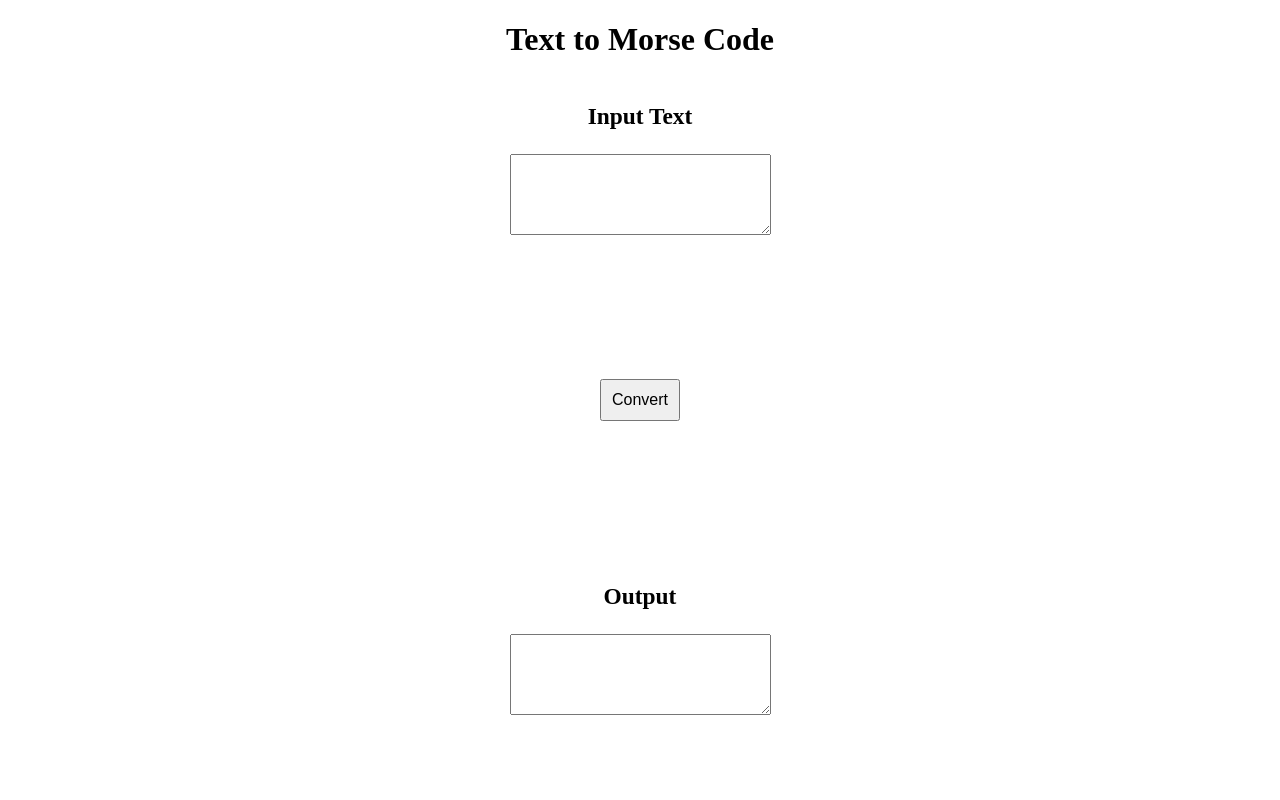
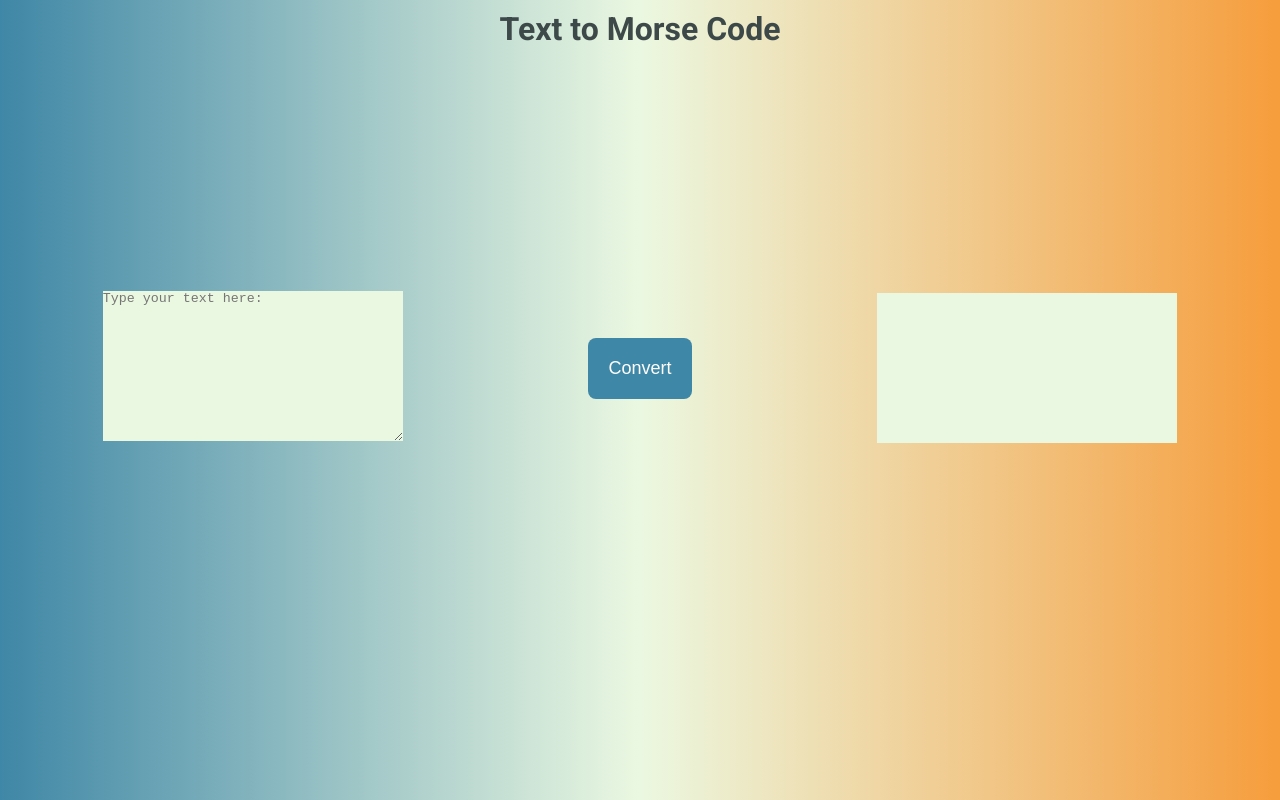
Before and after one commit to reshmyd/morse-code-tdd, a website with bundled scripts: page index.html in a window 1280 px wide. Built offline with nearby package versions, Linux system fonts and the light colour scheme.

Commit message:
made styling changes

```diff
--- a/app.js
+++ b/app.js
@@ -8,8 +8,8 @@ const convertBtn = document.querySelector(".convert-button")
 convertBtn.addEventListener('click', () => {
   const inputStr = inputElem.value
   if (/^[a-zA-Z\s]*$/.test(inputStr)) {
-    outputElem.value = textToMorse(inputStr)
+    outputElem.innerHTML = textToMorse(inputStr)
   } else {
-    outputElem.value = "Please enter string with letters only"
+    outputElem.innerHTML = "Please enter string with letters only"
   }
 })
--- a/index.html
+++ b/index.html
@@ -5,19 +5,21 @@
   <meta http-equiv="X-UA-Compatible" content="IE=edge">
   <meta name="viewport" content="width=device-width, initial-scale=1.0">
   <link rel="stylesheet" href="styles.css">
+  <link rel="preconnect" href="https://fonts.googleapis.com">
+  <link rel="preconnect" href="https://fonts.gstatic.com" crossorigin>
+  <link href="https://fonts.googleapis.com/css2?family=Roboto:wght@300;400;500;700&display=swap" rel="stylesheet">
   <title>Morse Code Converter</title>
 </head>
 <body>
   <h1>Text to Morse Code</h1>
   <div class="container">
     <div>
-      <h3>Input Text</h3>
-      <textarea class="input-box" rows="5" cols="30"></textarea>
+      <textarea class="input-box" placeholder="Type your text here:" rows="5" cols="30"></textarea>
     </div>
     <button class="convert-button">Convert</button>
     <div>
-      <h3>Output</h3>
-      <textarea class="output-box" rows="5" cols="30"></textarea>
+
+      <div class="output-box" rows="5" cols="30"></textarea>
     </div>
   </div>
   <script src="app.js" type="module"></script>
--- a/styles.css
+++ b/styles.css
@@ -1,17 +1,63 @@
+* {
+  margin: 0;
+  padding: 0;
+  box-sizing: border-box;
+}
+
 body {
+  font-family: "Roboto", Helvetica, sans-serif;
+  color: rgb(61, 72, 73);
   text-align: center;
+  width: 100vw;
+  height: 100vh;
+  padding: 10px;
+  background: linear-gradient(0.25turn, #3f87a6, #ebf8e1, #f69d3c);
 }
 
 .container {
   height: 80vh;
   display: flex;
-  flex-direction: column;
   align-items: center;
-  justify-content: space-between;
+  justify-content: space-around;
   font-size: 20px;
 }
 
+.input-box {
+  height: 150px;
+  width: 300px;
+  background-color:#ebf8e1;
+  border: none;
+}
+
+.output-box {
+  height: 150px;
+  width: 300px;
+  overflow: scroll;
+  background-color:#ebf8e1;
+}
+
 button {
-  padding: 10px;
-  font-size: 16px;
+  padding: 20px;
+  font-size: 18px;
+  border-radius: 8px;
+  border: none;
+  background-color:#3f87a6;
+  color: white;
 }
+
+@media only screen and (max-width: 500px){
+  body {
+    padding: 5px;
+  }
+  .container {
+    margin-top: 20px;
+    flex-direction: column;
+  }
+  .input-box, .output-box {
+    width: 200px;
+  }
+  button {
+    font-size: 14px;
+    padding: 10px;
+  }
+}
```
Also changed, not shown: translator.test.js (+7 -2 lines), assets/background.jpg (added), 2 other files.
